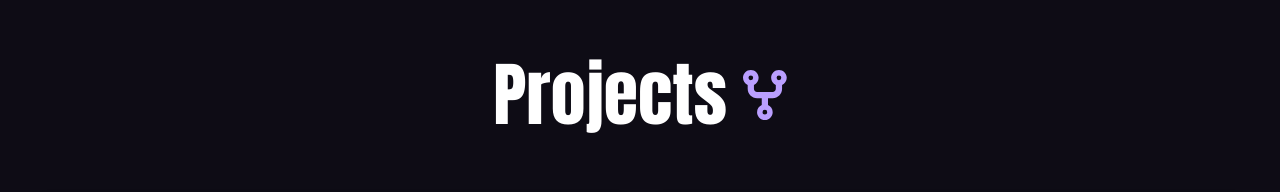
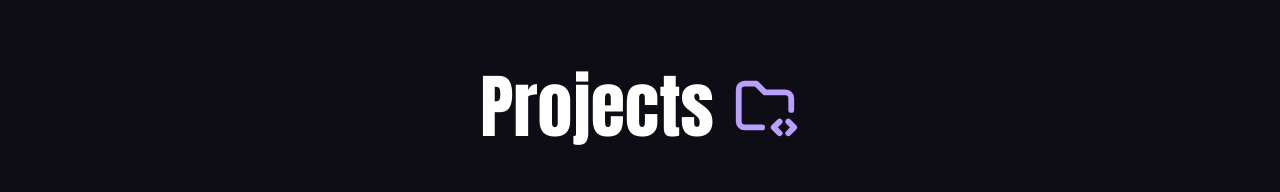
Before and after one commit to leomrgreen/portfolio, a React (Vite) app: page / in a window 1280 px wide. Shown: the part 4827-5019 px from the top of the page. Built offline with nearby package versions, Linux system fonts and the light colour scheme.

Commit message:
css updates

```diff
--- a/src/components/PastWork.jsx
+++ b/src/components/PastWork.jsx
@@ -1,14 +1,16 @@
 import React from "react";
 import projects from "../data/projects";
 import { FontAwesomeIcon } from "@fortawesome/react-fontawesome";
-import { faCode, faCodeFork } from "@fortawesome/free-solid-svg-icons";
+import { faCode } from "@fortawesome/free-solid-svg-icons";
+import { TbFolderCode } from "react-icons/tb";
+
 
 const Portfolio = () => {
     return (
         <>
             <section className="project-section" id="projects">
                <div className="projects-title">
-               <h2 className="hidden">Projects</h2> <FontAwesomeIcon icon={faCodeFork} className="fork" />
+               <h2 className="hidden">Projects</h2> <TbFolderCode  className="folder-code" />
                </div>
                 <div className="project-grid">
                 {projects.map((project, index) => (
--- a/src/styles/portfolio.css
+++ b/src/styles/portfolio.css
@@ -8,8 +8,9 @@
   margin-bottom: 3rem;
 }
 
-.fork {
-  font-size: 50px;
+.folder-code {
+  font-size: 70px;
+  font-weight: thin;
   color: var(--color-primary-500);
 }
 
@@ -33,7 +34,8 @@
 }
 
 .project-card {
-  background-color: var(--color-dark-200);
+  background-color: var(--color-dark-100);
+  border: 1px solid var(--color-dark-600);
   padding: 1rem;
   border-radius: 20px;
   color: var(--color-dark-600);
--- a/src/styles/skills.css
+++ b/src/styles/skills.css
@@ -26,10 +26,6 @@
   font-family: "Anton", sans-serif;
   font-size: 35px;
   color: var(--white);
-  background-image: url("../images/grid.png");
-  background-position: center;
-  background-size: contain;
-  display: grid;
   margin-inline: auto;
   width: 100%;
 }
@@ -177,6 +173,17 @@
   width: 80%;
   margin: auto;
   gap: 15px;
+}
+
+@media (max-width: 800px) {
+  .bento-grid {
+    height: auto;
+    width: auto;
+  }
+
+  .stack {
+    padding: 1rem;
+  }
 }
 
 .skill-card:nth-child(4) {
```
